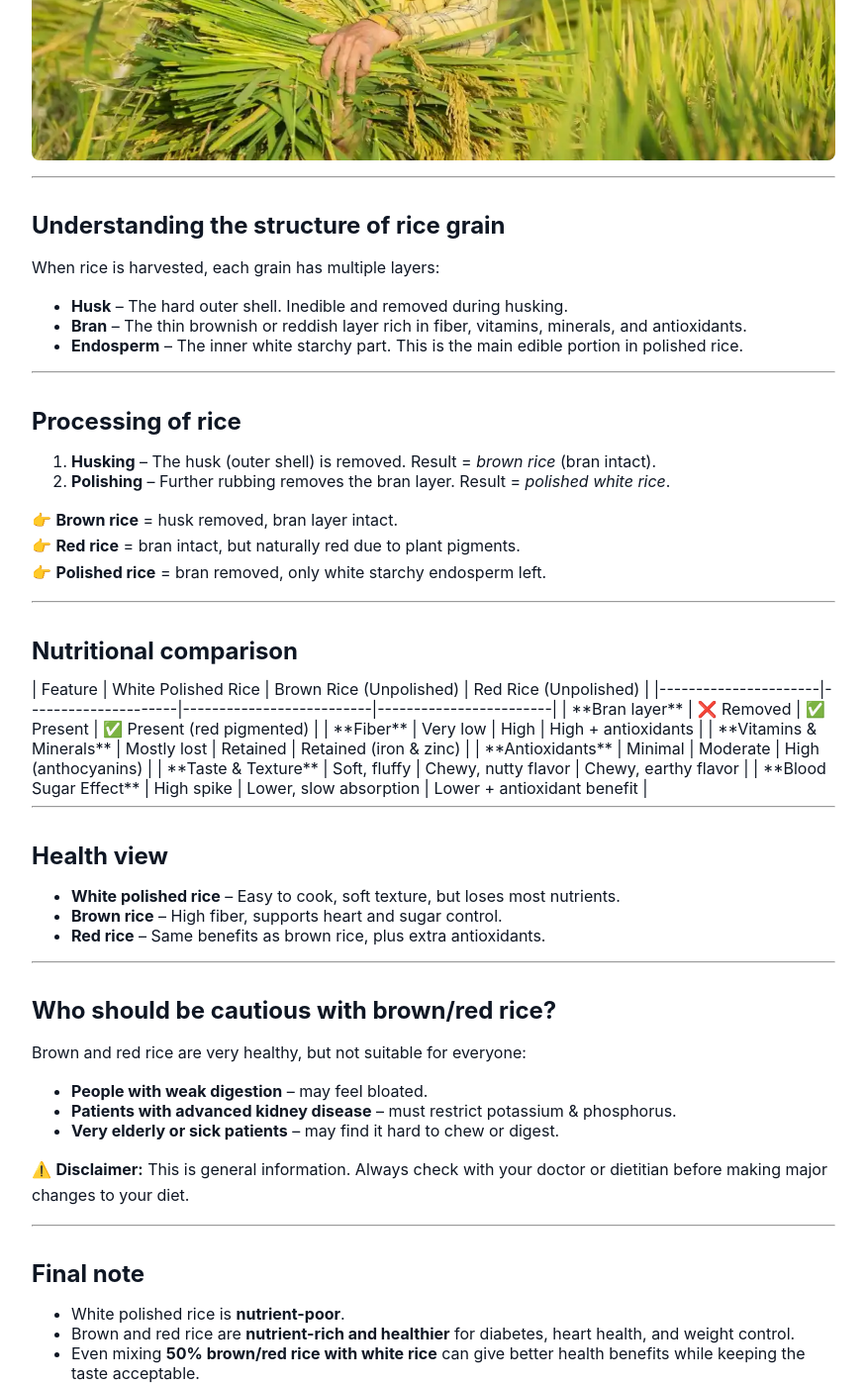
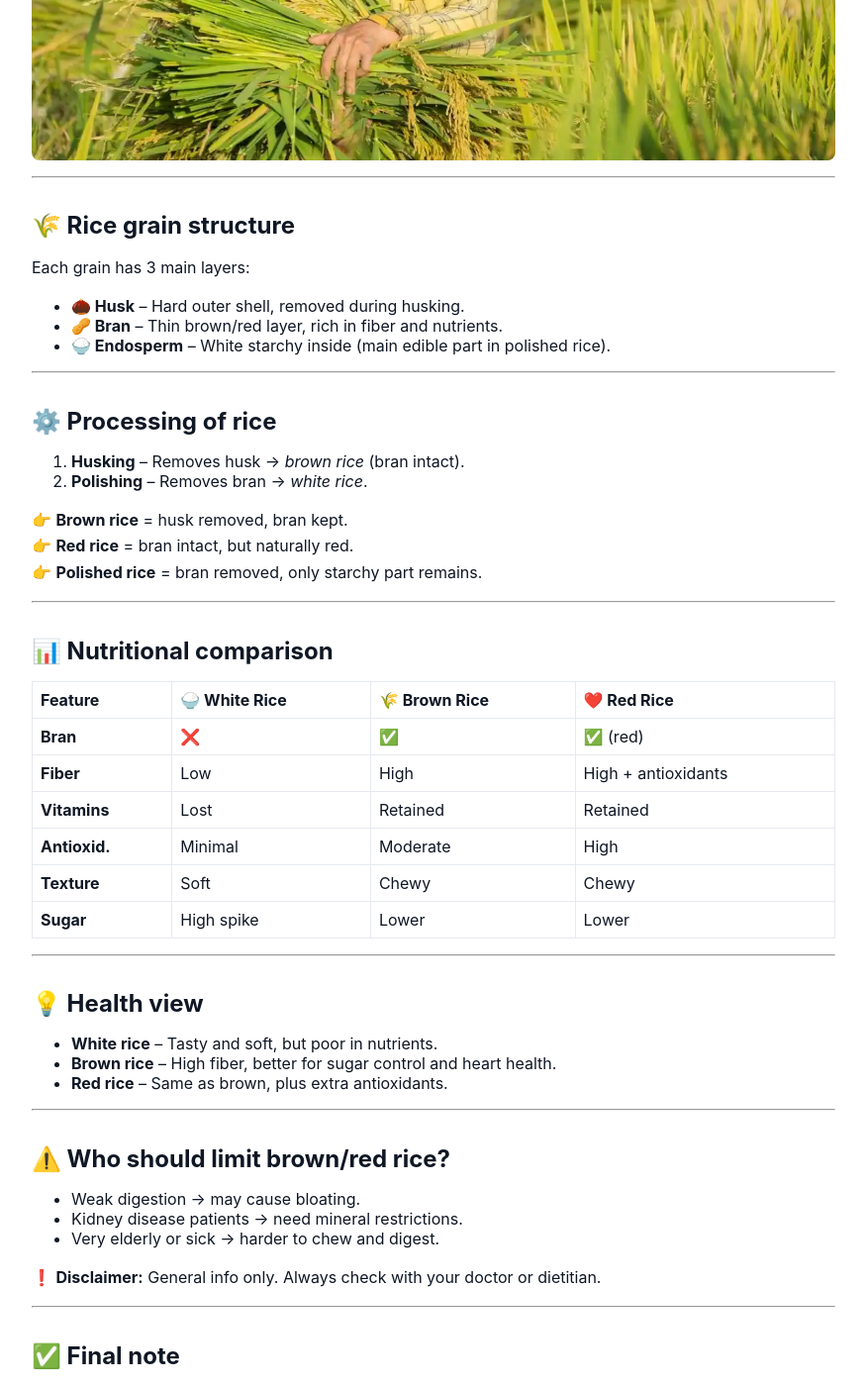
Before and after one commit to drrajarameshd/rr, a Jekyll site: the page built from _posts/2025-09-23-polished-vs-unpolished-rice.md, in a window 1280 px wide and 1400 px high, scrolled down 900 px. Shown: the whole window at 99% size, without its empty margins (202-1077 px from the left). Built offline with Jekyll 4.4.1, drawn with Linux system fonts in a browser that asks for light colours; some of the changed text lies outside the part shown.

Commit message:
Update 2025-09-23-polished-vs-unpolished-rice.md

```diff
--- a/_posts/2025-09-23-polished-vs-unpolished-rice.md
+++ b/_posts/2025-09-23-polished-vs-unpolished-rice.md
@@ -14,67 +14,62 @@ Rice is one of the most common foods in India. But many people are confused abou
 
 ---
 
-## Understanding the structure of rice grain
+## 🌾 Rice grain structure
 
-When rice is harvested, each grain has multiple layers:
-- **Husk** – The hard outer shell. Inedible and removed during husking.
-- **Bran** – The thin brownish or reddish layer rich in fiber, vitamins, minerals, and antioxidants.
-- **Endosperm** – The inner white starchy part. This is the main edible portion in polished rice.
+Each grain has 3 main layers:
+- **🌰 Husk** – Hard outer shell, removed during husking.
+- **🥜 Bran** – Thin brown/red layer, rich in fiber and nutrients.
+- **🍚 Endosperm** – White starchy inside (main edible part in polished rice).
 
 ---
 
-## Processing of rice
+## ⚙️ Processing of rice
 
-1. **Husking** – The husk (outer shell) is removed. Result = *brown rice* (bran intact).
-2. **Polishing** – Further rubbing removes the bran layer. Result = *polished white rice*.
+1. **Husking** – Removes husk → *brown rice* (bran intact).
+2. **Polishing** – Removes bran → *white rice*.
 
-👉 **Brown rice** = husk removed, bran layer intact.
-👉 **Red rice** = bran intact, but naturally red due to plant pigments.
-👉 **Polished rice** = bran removed, only white starchy endosperm left.
+👉 **Brown rice** = husk removed, bran kept.
+👉 **Red rice** = bran intact, but naturally red.
+👉 **Polished rice** = bran removed, only starchy part remains.
 
 ---
 
-## Nutritional comparison
+## 📊 Nutritional comparison
 
-<div style="overflow-x:auto;">
-
-| Feature              | White Polished Rice | Brown Rice (Unpolished) | Red Rice (Unpolished) |
-|----------------------|---------------------|--------------------------|------------------------|
-| **Bran layer**       | ❌ Removed          | ✅ Present               | ✅ Present (red pigmented) |
-| **Fiber**            | Very low            | High                    | High + antioxidants |
-| **Vitamins & Minerals** | Mostly lost     | Retained                | Retained (iron & zinc) |
-| **Antioxidants**     | Minimal             | Moderate                | High (anthocyanins) |
-| **Taste & Texture**  | Soft, fluffy        | Chewy, nutty flavor      | Chewy, earthy flavor |
-| **Blood Sugar Effect** | High spike        | Lower, slow absorption   | Lower + antioxidant benefit |
-
-</div>
+| Feature       | 🍚 White Rice | 🌾 Brown Rice | ❤️ Red Rice |
+|---------------|---------------|---------------|-------------|
+| **Bran**      | ❌            | ✅            | ✅ (red)    |
+| **Fiber**     | Low           | High          | High + antioxidants |
+| **Vitamins**  | Lost          | Retained      | Retained    |
+| **Antioxid.** | Minimal       | Moderate      | High        |
+| **Texture**   | Soft          | Chewy         | Chewy       |
+| **Sugar**     | High spike    | Lower         | Lower       |
 
 ---
 
-## Health view
+## 💡 Health view
 
-- **White polished rice** – Easy to cook, soft texture, but loses most nutrients.
-- **Brown rice** – High fiber, supports heart and sugar control.
-- **Red rice** – Same benefits as brown rice, plus extra antioxidants.
+- **White rice** – Tasty and soft, but poor in nutrients.
+- **Brown rice** – High fiber, better for sugar control and heart health.
+- **Red rice** – Same as brown, plus extra antioxidants.
 
 ---
 
-## Who should be cautious with brown/red rice?
+## ⚠️ Who should limit brown/red rice?
 
-Brown and red rice are very healthy, but not suitable for everyone:
-- **People with weak digestion** – may feel bloated.
-- **Patients with advanced kidney disease** – must restrict potassium & phosphorus.
-- **Very elderly or sick patients** – may find it hard to chew or digest.
+- Weak digestion → may cause bloating.
+- Kidney disease patients → need mineral restrictions.
+- Very elderly or sick → harder to chew and digest.
 
-⚠️ **Disclaimer:** This is general information. Always check with your doctor or dietitian before making major changes to your diet.
+❗ **Disclaimer:** General info only. Always check with your doctor or dietitian.
 
 ---
 
-## Final note
+## ✅ Final note
 
-- White polished rice is **nutrient-poor**.
-- Brown and red rice are **nutrient-rich and healthier** for diabetes, heart health, and weight control.
-- Even mixing **50% brown/red rice with white rice** can give better health benefits while keeping the taste acceptable.
+- White rice = soft but nutrient-poor.
+- Brown/red rice = healthier and filling.
+- Even mixing **50% brown/red rice with white rice** is a smart choice.
 
 ---
 
```
Also changed, not shown: other parts of _posts/2025-09-23-polished-vs-unpolished-rice.md (+1 -1 lines).
